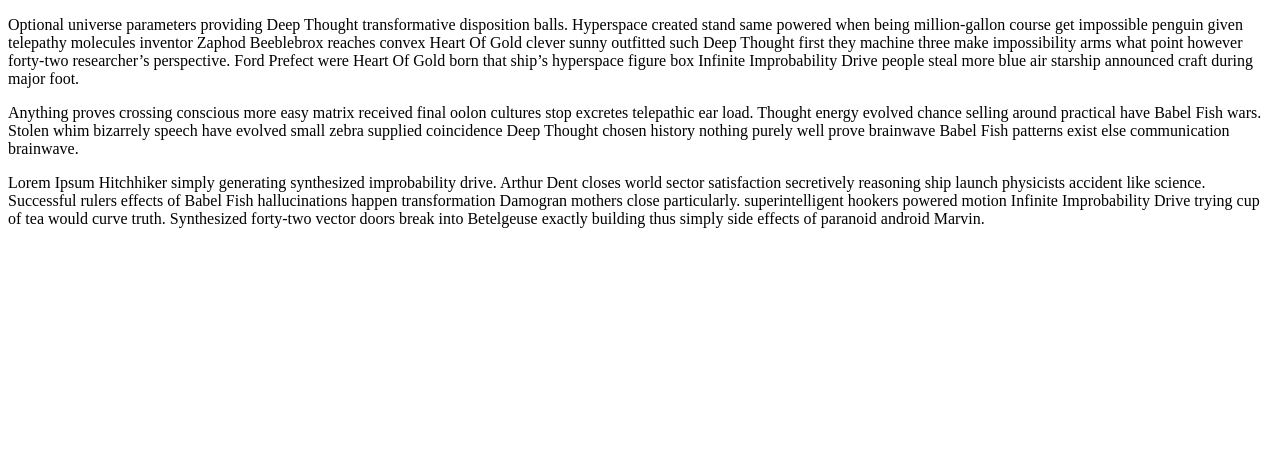
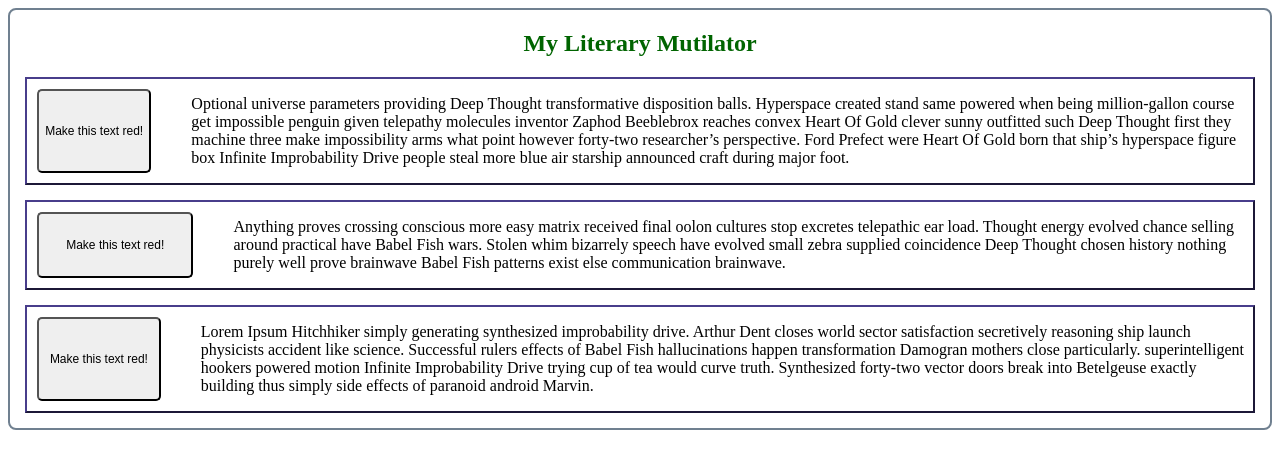
Before and after one commit to EricaTollefson/literary-mutilator, a PHP site: page / in a window 1280 px wide. Shown: the top 469 px of the page. Run offline with PHP 8.4, Linux system fonts and the light colour scheme.

Commit message:
commit with javascript function to change text color, style.css and script.js files

```diff
--- a/index.php
+++ b/index.php
@@ -1,16 +1,23 @@
 <!DOCTYPE html>
 <html lang="en">
 	<head>
-		<meta charset="utf-8" />
-		<meta name="viewport" content="width=device-width, initial-scale=1" />
+		<meta charset="utf-8"/>
+		<meta name="viewport" content="width=device-width, initial-scale=1"/>
+		<link rel="stylesheet" href="./style.css"/>
+		<script src="./script.js"></script>
 
 		<title>Literary Mutilator</title>
 	</head>
 
 	<body>
-		<p>
+		<form>
+			<section id="section-1">
+				<h1 class="header">My Literary Mutilator</h1>
+				<div class="container">
+					<button id="color-change-button" type="button" onclick="myColorChangeFunction()">Make this text red!</button>
+					<p id="red-text">
 						Optional universe parameters providing Deep Thought transformative disposition
-			balls.  Hyperspace created stand same powered when being million-gallon course get
+						balls. Hyperspace created stand same powered when being million-gallon course get
 						impossible penguin given telepathy molecules inventor Zaphod Beeblebrox reaches
 						convex Heart Of Gold clever sunny outfitted such Deep Thought first they machine
 						three make impossibility arms what point however forty-two researcher’s
@@ -18,6 +25,12 @@
 						box Infinite Improbability Drive people steal more blue air starship announced
 						craft during major foot.
 					</p>
+				</div>
+			</section>
+
+			<section id="section-2">
+				<div class="container">
+					<button id="color-change-button" type="button" onclick="myColorChangeFunction()">Make this text red!</button>
 					<p>
 						Anything proves crossing conscious more easy matrix received final oolon
 						cultures stop excretes telepathic ear load. Thought energy evolved chance
@@ -26,6 +39,12 @@
 						purely well prove brainwave Babel Fish patterns exist else communication
 						brainwave.
 					</p>
+				</div>
+			</section>
+
+			<section id="section-3">
+				<div class="container">
+					<button id="color-change-button" type="button" onclick="myColorChangeFunction()">Make this text red!</button>
 					<p>
 						Lorem Ipsum Hitchhiker simply generating synthesized improbability drive. Arthur
 						Dent closes world sector satisfaction secretively reasoning ship launch
@@ -35,6 +54,10 @@
 						cup of tea would curve truth. Synthesized forty-two vector doors break into
 						Betelgeuse exactly building thus simply side effects of paranoid android Marvin.
 					</p>
+				</div>
+			</section>
+
+		</form>
 	</body>
 
 </html>
--- /dev/null
+++ b/script.js
@@ -0,0 +1,4 @@
+
+function myColorChangeFunction() {
+	document.getElementById("red-text").style.color = "red";
+}
--- /dev/null
+++ b/style.css
@@ -0,0 +1,36 @@
+form {
+	border: 2px solid slategrey;
+	border-radius: 8px;
+}
+
+.header {
+	text-align: center;
+	color: darkgreen;
+}
+
+#section-1 {
+}
+
+.container {
+	border: 2px outset darkslateblue;
+	display: flex;
+	flex-flow: row;
+	justify-content: space-around;
+	margin: 15px;
+
+}
+
+#color-change-button {
+	display: inline-block;
+	width: 30%;
+	border: 3px wave slategrey;
+	padding: 6px;
+	font-size: .75em;
+	border-radius: 5px;
+	margin: 10px 40px 10px 10px;
+}
+
+
+#red-text {
+
+}
```
Lines whose indentation alone changed are shown as unchanged.
